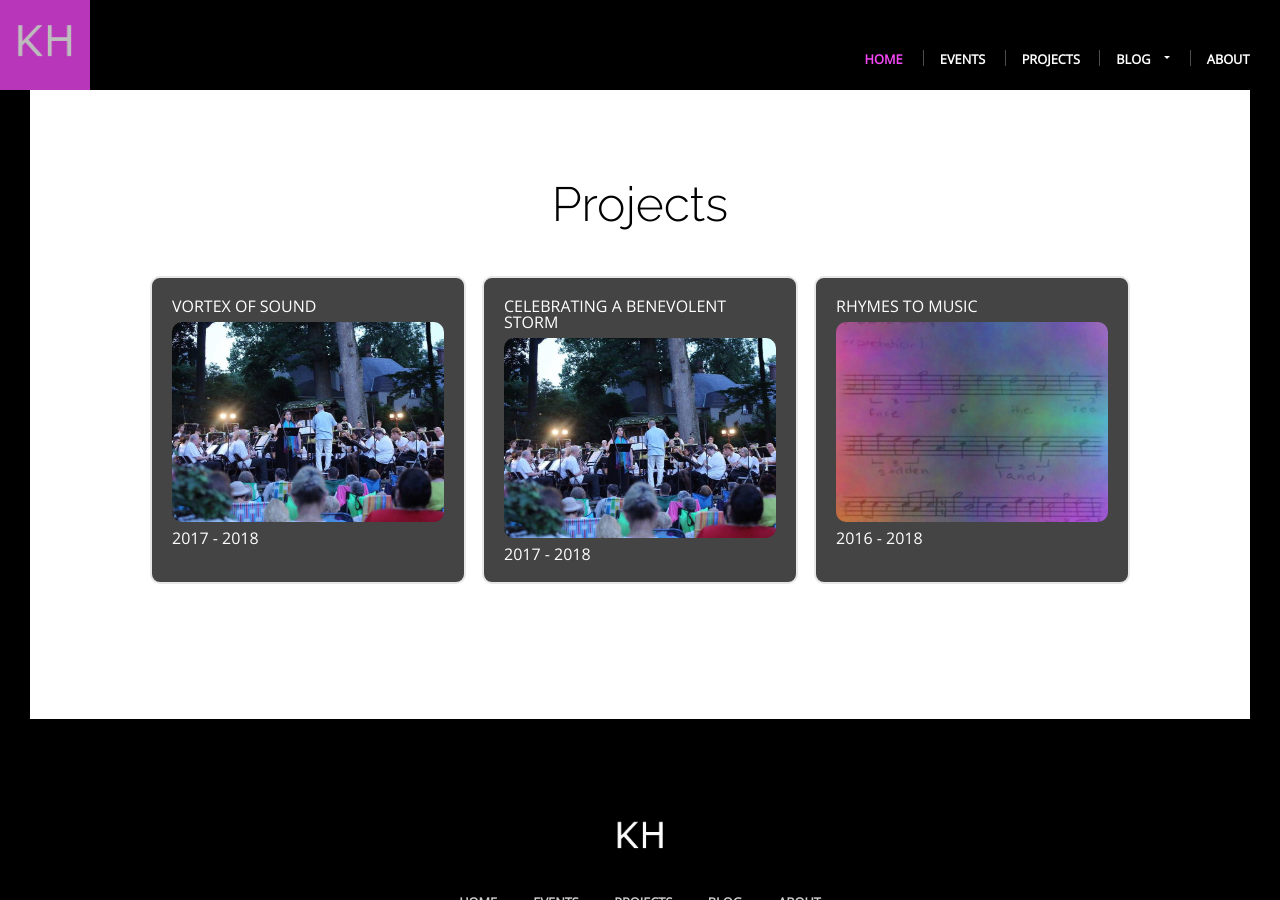
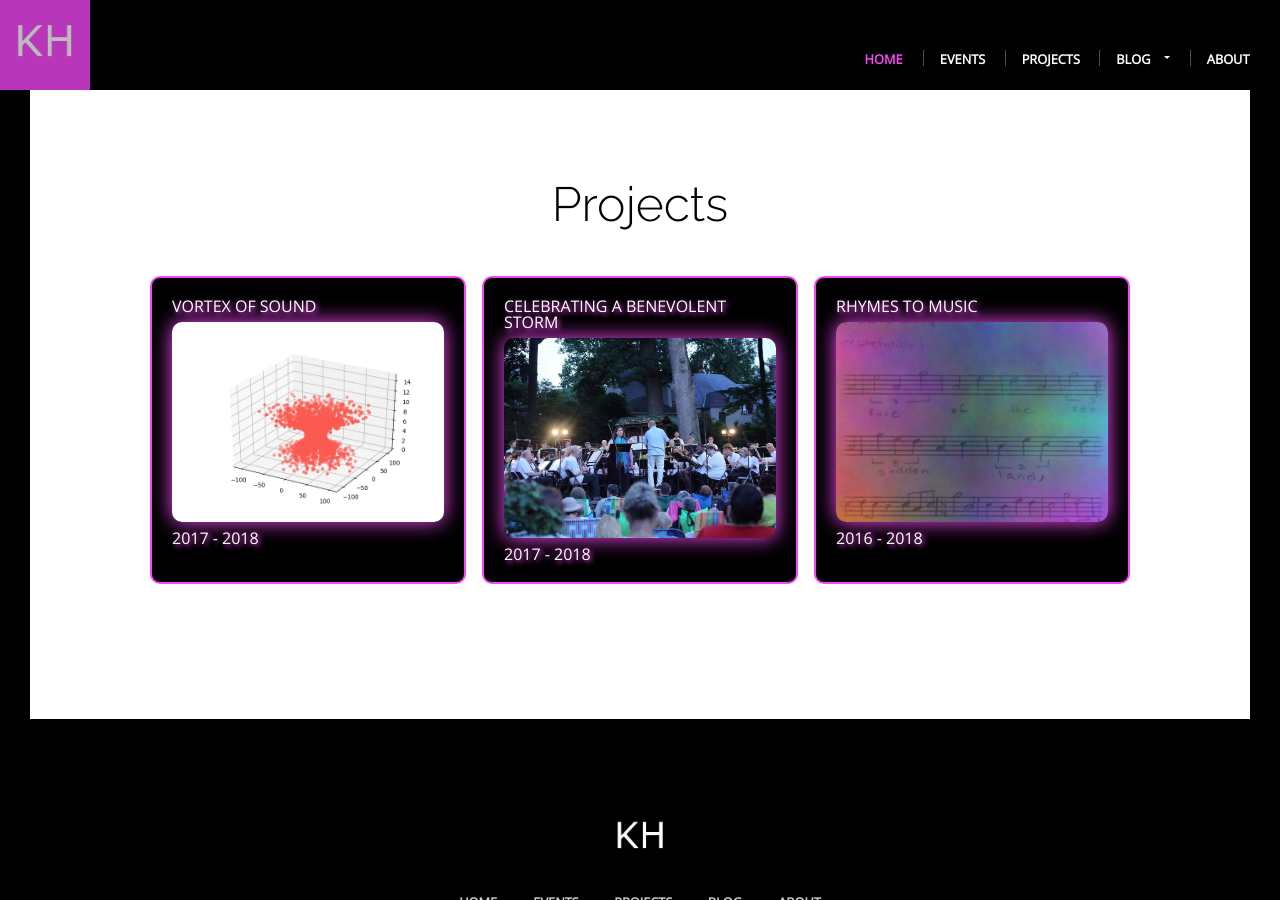
Before and after one commit to khoeger/khoeger.github.io, a Jekyll site: the page built from projects/index.html, in a window 1280 px wide and 900 px high. Built offline with Jekyll 4.4.1, drawn with Linux system fonts in a browser that asks for light colours.

Commit message:
add shaddows to boxes

```diff
--- a/_projects_list/vortex-of-sound.markdown
+++ b/_projects_list/vortex-of-sound.markdown
@@ -3,7 +3,7 @@ layout: project
 title: Vortex Of Sound
 start-date: 2017-12-02 20:00:00 -0500
 end-date: 2018-08-02 20:00:00 -0500
-image: /assets/img/2018/2018-07-29/westchesterBand.jpg
+image: /assets/img/2018/2018-09-30/3d_3000n.png
 project-tag: vortexOfSound
 categories: vortex mathematicalModelling ambisonics
 description: fake description
--- a/stylings/main.css
+++ b/stylings/main.css
@@ -518,16 +518,23 @@ h4 {
   color: #444;
 }
 .umbrella-project {
-  border: 2px solid #e7e7e7;
-  background-color: #444;
-  color: #fff;
+  border: 2px solid var(--kh-main-highlight);
+  text-shadow: 2px 2px 5px var(--kh-main-highlight);
+  background-color: var(--kh-edge);
+  color: var(--kh-borders);
   border-radius: 10px;
   padding: 20px;
   /* height: 250px; */
 }
+.umbrella-project:hover {
+  border: 2px solid var(--kh-edge);
+  background-color: var(--kh-main-highlight);
+  text-shadow: 2px 2px 5px var(--kh-edge);
+  color: var(--kh-edge);
+  font-weight: bold;
+}
 .umbrella-project-title {
   text-transform: uppercase;
-
 }
 .umbrella-project-image {
   background-position: center;
@@ -535,6 +542,11 @@ h4 {
   height: 12.5em;
   margin: 0.5em 0;
   border-radius: 10px;
+  box-shadow: 0px 0px 20px var(--kh-main-highlight);
+  /* border: 2px ridge var(--kh-main-highlight); */
+}
+.umbrella-project:hover .umbrella-project-image {
+  box-shadow: 0px 0px 30px var(--kh-edge);
 }
 .umbrella-project-years {
 
```
